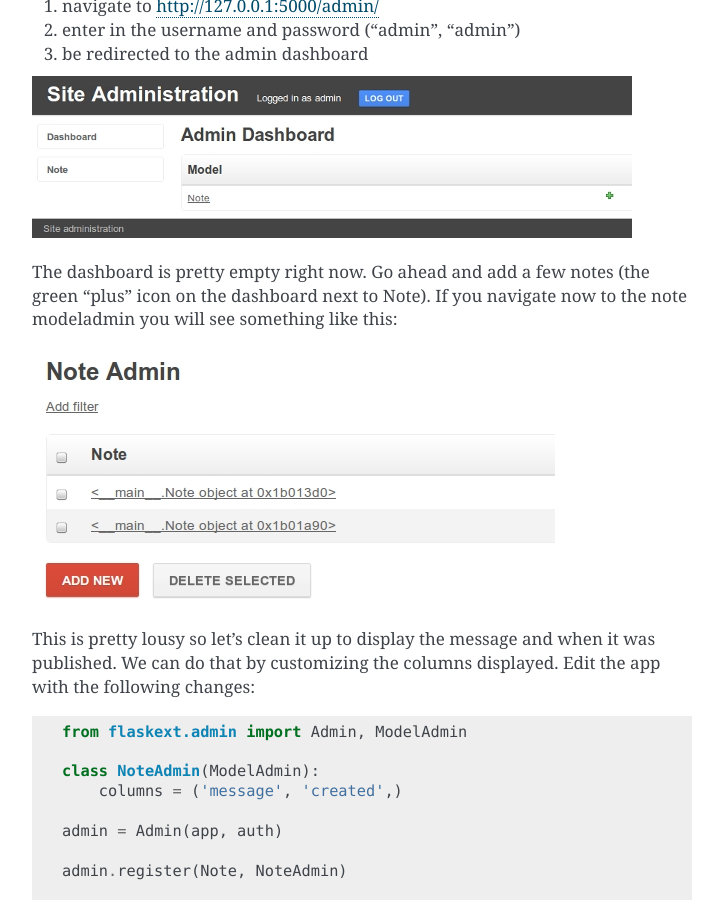
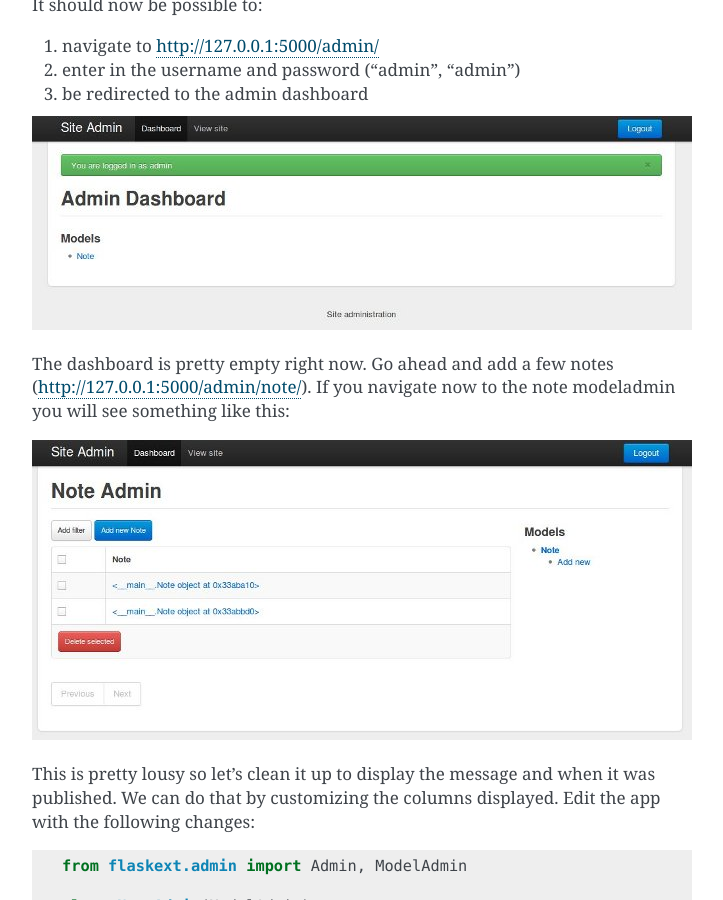
Before and after one commit to coleifer/flask-peewee, a Sphinx documentation site: the page built from docs/getting-started.rst, in a window 1280 px wide and 900 px high, scrolled down 4144 px. Shown: the whole window, without its empty margins (388-1111 px from the left). Built offline with Sphinx 7.4.7, drawn with Linux system fonts in a browser that asks for light colours; some of the changed text lies outside the part shown.

Commit message:
Updating docs and admin screenshots

```diff
--- a/docs/admin.rst
+++ b/docs/admin.rst
@@ -82,7 +82,7 @@ Screenshot showing a typical :py:class:`ModelAdmin` -- this one exposing ``Messa
 objects.  Currently the list of messages is filtered to only list those by the
 user "coleifer".
 
-.. image:: fp-model-admin-cropped.jpg
+.. image:: fp-model-admin.jpg
 
 Typical usage:
 
--- a/docs/getting-started.rst
+++ b/docs/getting-started.rst
@@ -221,8 +223,7 @@ It should now be possible to:
 
 .. image:: fp-getting-started.jpg
 
-The dashboard is pretty empty right now.  Go ahead and add a few notes (the green
-"plus" icon on the dashboard next to Note).  If you navigate now to the note
+The dashboard is pretty empty right now.  Go ahead and add a few notes (http://127.0.0.1:5000/admin/note/).  If you navigate now to the note
 modeladmin you will see something like this:
 
 .. image:: fp-note-admin.jpg
```
Also changed, not shown: other parts of docs/getting-started.rst (+2 -0 lines), docs/fp-admin.jpg, docs/fp-getting-started.jpg, docs/fp-model-admin-add.jpg (deleted), docs/fp-model-admin-bulk-delete.jpg (deleted), docs/fp-model-admin-cropped.jpg (deleted), docs/fp-model-admin.jpg, docs/fp-note-admin-2.jpg, docs/fp-note-admin.jpg, docs/fp-panels.jpg, 2 other files.
